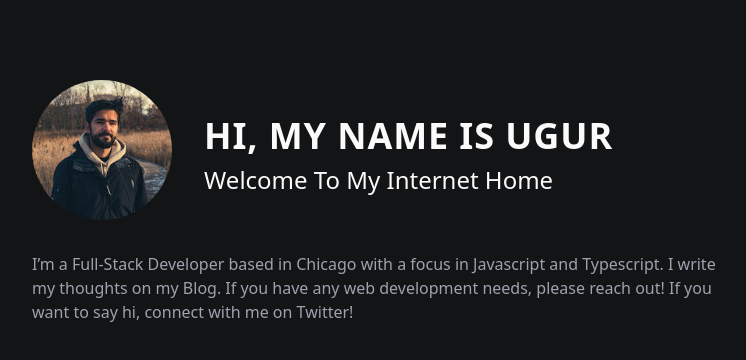
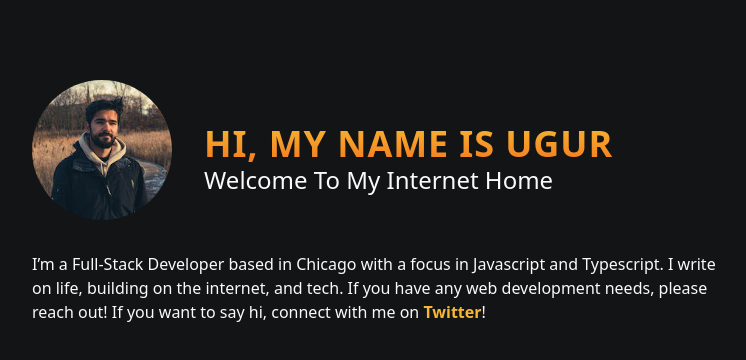
Before and after one commit to Uarmagan/ugurarmagan.com, a Next.js app: page / in a window 1280 px wide. Shown: the top 360 px of the page, without its empty margins (256-1002 px from the left). Built offline with nearby package versions, Linux system fonts and the light colour scheme; what @tailwindcss/typography would draw is missing.

Commit message:
adds style changes to hero section

```diff
--- a/pages/index.js
+++ b/pages/index.js
@@ -13,23 +13,22 @@ export default function Home() {
             height={140}
             width={140}
             className="rounded-full"
+            priority
           />
           <div className="flex flex-col items-center justify-center sm:items-start sm:whitespace-nowrap">
-            <h1 className="mb-3 text-3xl font-bold tracking-wide text-center sm:mb-0 sm:text-4xl leading-14">
+            <h1 className="mb-3 text-3xl font-bold tracking-wide text-center sm:mb-0 sm:text-4xl leading-14 text-gradient">
               HI, MY NAME IS UGUR
             </h1>
-            <h3 className="my-2 text-xl sm:text-2xl">
-              Welcome To My Internet Home
-            </h3>
+            <h3 className="text-xl sm:text-2xl">Welcome To My Internet Home</h3>
           </div>
         </div>
-        <p className="items-center w-11/12 mt-8 text-gray-400 prose-lg">
+        <p className="items-center w-11/12 mt-8 prose-lg">
           I’m a Full-Stack Developer based in Chicago with a focus in Javascript
-          and Typescript. I write my thoughts on my Blog. If you have any web
-          development needs, please reach out! If you want to say hi, connect
-          with me on{' '}
-          <Link href="https://stackoverflow.com/" passHref color->
-            Twitter
+          and Typescript. I write on life, building on the internet, and tech.
+          If you have any web development needs, please reach out! If you want
+          to say hi, connect with me on{' '}
+          <Link href="https://stackoverflow.com/" passHref>
+            <span className="font-semibold text-orange">Twitter</span>
           </Link>
           !
         </p>
--- a/styles/globals.css
+++ b/styles/globals.css
@@ -34,3 +34,11 @@ a {
   flex-direction: column;
   min-height: 100vh;
 }
+
+@layer utilities {
+  .text-gradient {
+    background: -webkit-linear-gradient(#f7b733, #f4791f);
+    -webkit-background-clip: text;
+    -webkit-text-fill-color: transparent;
+  }
+}
--- a/tailwind.config.js
+++ b/tailwind.config.js
@@ -7,7 +7,12 @@ module.exports = {
     sans: ['Inter', ...fontFamily.sans]
   },
   theme: {
-    extend: {}
+    extend: {},
+    textColor: {
+      orange: {
+        DEFAULT: '#f7b733'
+      }
+    }
   },
   variants: {
     extend: {}
```
